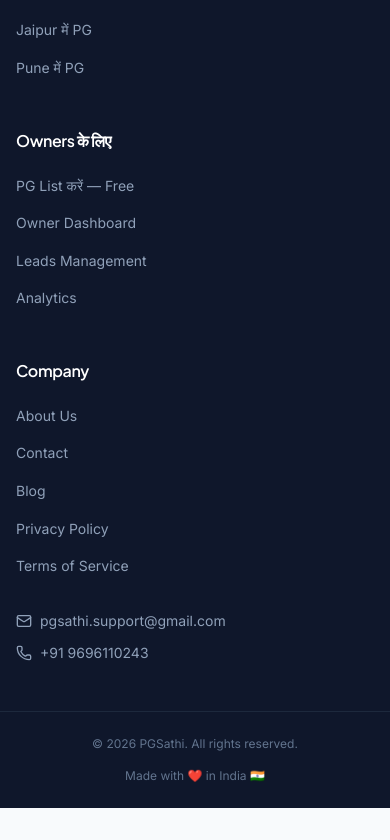
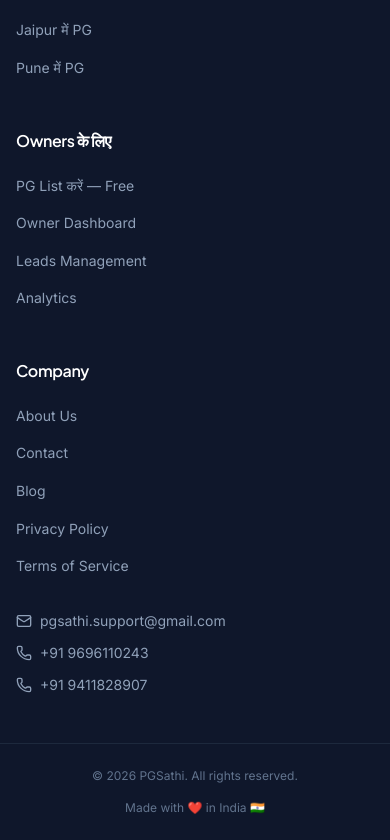
Before and after one commit to mohd-aftab-code/pgsathi, a Next.js app: page / in a window 390 px wide. Shown: the part 6779-7619 px from the top of the page. Before the commit the page ends 7587 px from the top, so only its background shows below. Built offline with nearby package versions, Linux system fonts and the light colour scheme; no server answers; the database is empty.

Commit message:
feat: implement responsive Footer component with navigation and contact links

```diff
--- a/components/common/Footer.tsx
+++ b/components/common/Footer.tsx
@@ -115,6 +115,9 @@
               <a href="tel:+919696110243" className="flex items-center gap-2 text-slate-400 hover:text-violet-300 text-sm transition-colors">
                 <Phone size={16} /> +91 9696110243
               </a>
+              <a href="tel:+919411828907" className="flex items-center gap-2 text-slate-400 hover:text-violet-300 text-sm transition-colors">
+                <Phone size={16} /> +91 9411828907
+              </a>
             </div>
           </div>
 
```
